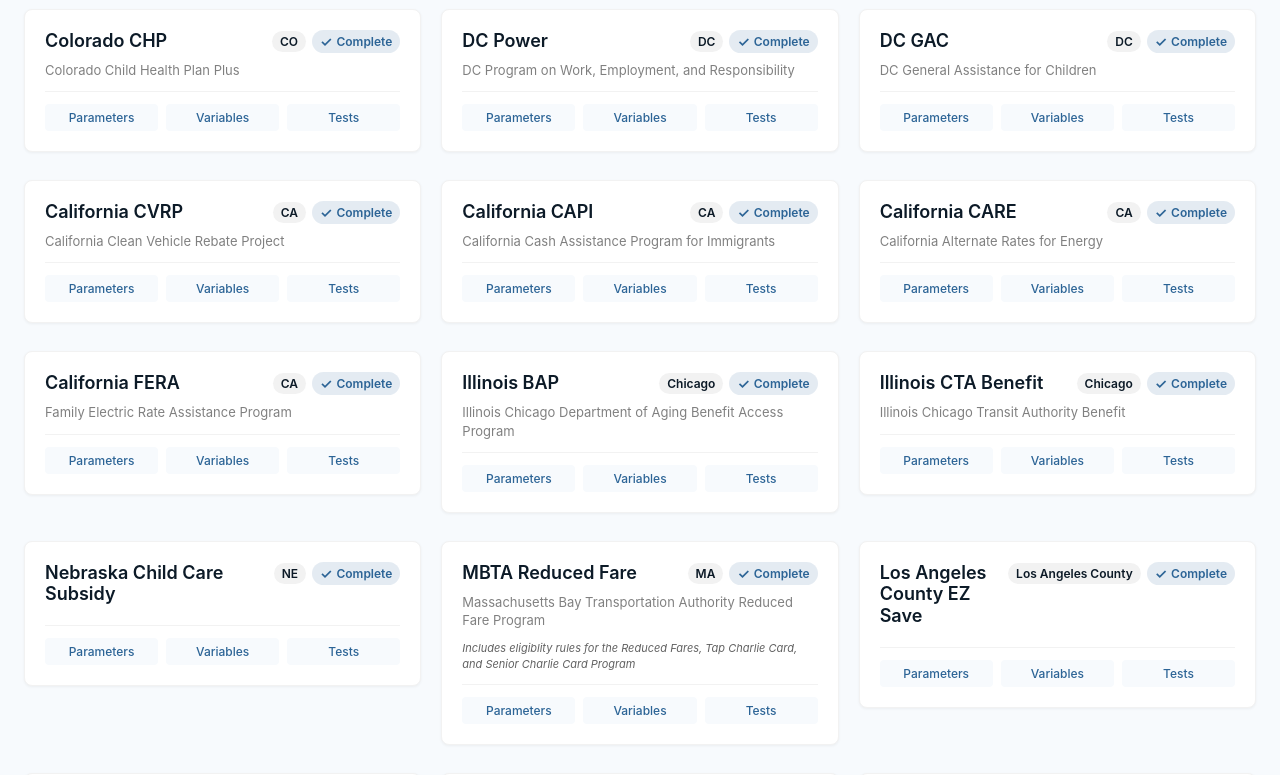
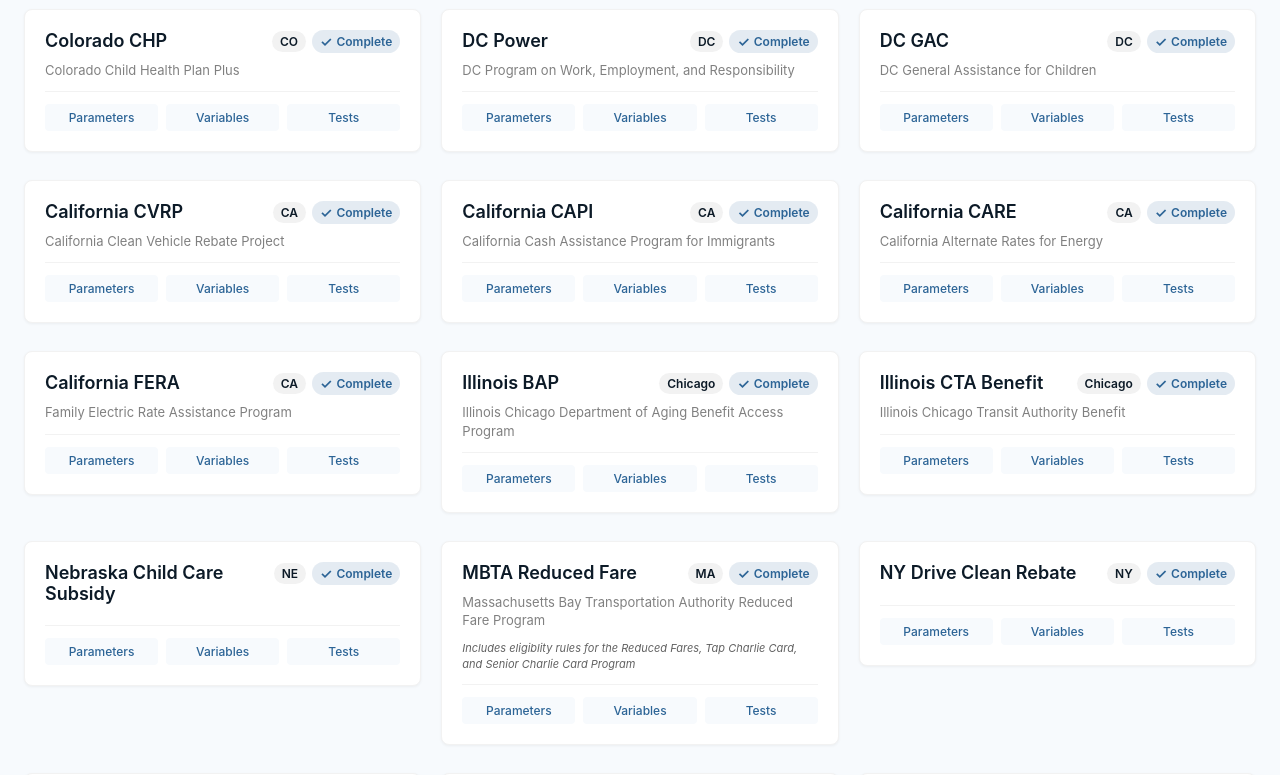
Before and after one commit to PolicyEngine/policyengine-coverage-tracker, a React (Create React App) app: page / in a window 1280 px wide. Shown: the part 2000-2775 px from the top of the page. Built offline with nearby package versions, Linux system fonts and the light colour scheme.

Commit message:
final batch

```diff
--- a/src/data/programs.ts
+++ b/src/data/programs.ts
@@ -151,7 +151,7 @@
     fullName: 'Temporary Assistance for Needy Families',
     agency: 'HHS',
     status: 'partial',
-    coverage: 'CA, CO, DC, IL, NY, MA, NC, NJ',
+    coverage: 'CA, CO, DC, IL, NY, MA, NC, NJ, MT, TX',
     stateImplementations: [
       {
         state: 'CA',
@@ -220,6 +220,13 @@
         }
       },
       {
+        state: 'MT',
+        status: 'inProgress',
+        name: 'Montana TANF',
+        fullName: 'Montana Temporary Assistance for Needy Families',
+        githubLinks: {}
+      },
+      {
         state: 'NC',
         status: 'complete',
         name: 'North Carolina TANF',
@@ -235,6 +242,13 @@
         status: 'inProgress',
         name: 'New Jersey TANF',
         fullName: 'New Jersey Work First',
+        githubLinks: {}
+      },
+      {
+        state: 'TX',
+        status: 'inProgress',
+        name: 'Texas TANF',
+        fullName: 'Texas Temporary Assistance for Needy Families',
         githubLinks: {}
       },
     ],
@@ -675,6 +689,32 @@
       tests: `${TESTS_BASE}/policy/baseline/gov/states/ma/dot/mbta`,
     },
   },
+  {
+    id: 'ny_drive_clean_rebate',
+    name: 'NY Drive Clean Rebate',
+    fullName: '',
+    agency: 'State',
+    status: 'complete',
+    coverage: 'NY',
+    githubLinks: {
+      parameters: `${GITHUB_BASE}/parameters/gov/states/ny/nyserda/drive_clean`,
+      variables: `${GITHUB_BASE}/variables/gov/states/ny/nyserda/drive_clean`,
+      tests: `${TESTS_BASE}/policy/baseline/gov/states/ny/nyserda/drive_clean`,
+    },
+  },
+  {
+    id: 'tx_dart_benefit',
+    name: 'Texas DART',
+    fullName: '',
+    agency: 'Local',
+    status: 'complete',
+    coverage: 'Dallas County',
+    githubLinks: {
+      parameters: `${GITHUB_BASE}/parameters/gov/states/tx/dart`,
+      variables: `${GITHUB_BASE}/variables/gov/states/tx/dart`,
+      tests: `${TESTS_BASE}/policy/baseline/gov/states/tx/dart`,
+    },
+  },
 
   // Local Programs
   {
```
